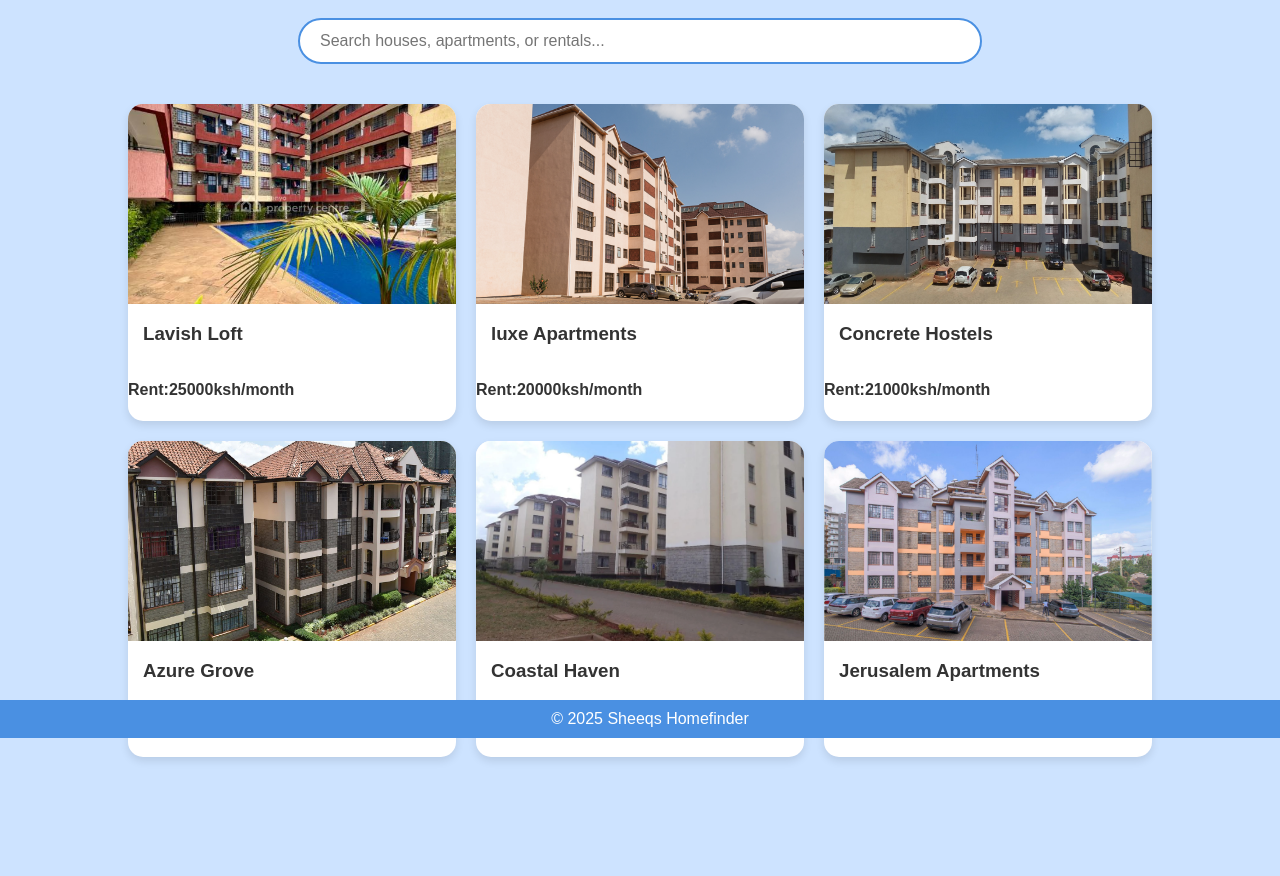
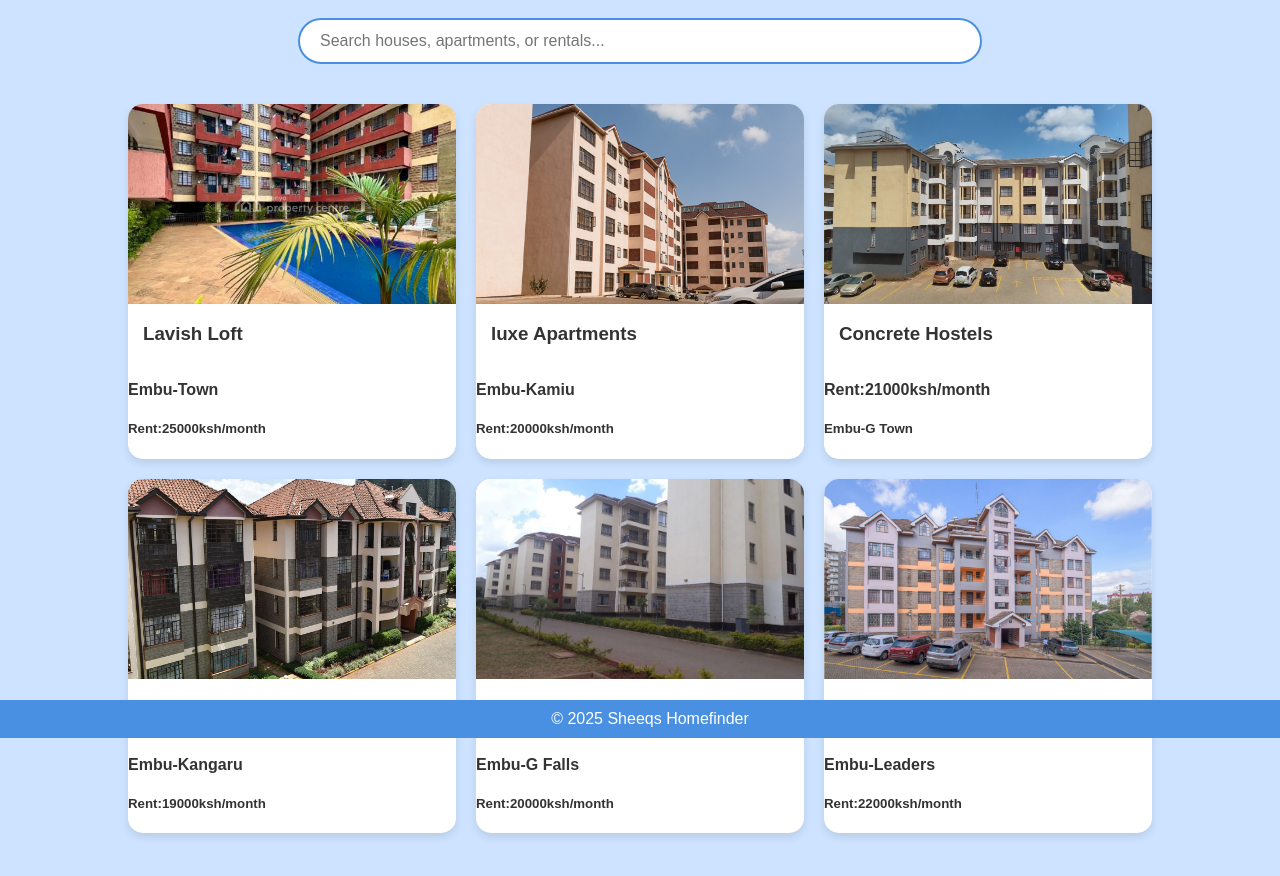
Before and after one commit to wanjikuc558-max/cynthia, a plain HTML site: page index.html in a window 1280 px wide. Shown: the part 62-938 px from the top of the page. Drawn offline with Linux system fonts and the light colour scheme.

Commit message:
Initial commit

```diff
--- a/index.html
+++ b/index.html
@@ -163,32 +163,38 @@
     <a href="card1.html" class="card">
       <img src="image/Apartment  1.jpg" alt="">
       <h3>Lavish Loft</h3>
-      <h4>Rent:25000ksh/month</h4>
+      <h4>Embu-Town</h4>
+      <h5>Rent:25000ksh/month</h5>
     </a>
     <a href="card2.html" class="card">
       <img src="image/apartment 2.jpg" alt="">
       <h3>luxe Apartments</h3>
-      <h4>Rent:20000ksh/month</h4>
+      <h4>Embu-Kamiu</h4>
+      <h5>Rent:20000ksh/month</h5>
     </a>
     <a href="card3.html" class="card">
       <img src="image/apartment 3.jpg" alt="">
       <h3>Concrete Hostels</h3>
       <h4>Rent:21000ksh/month</h4>
+      <h5>Embu-G Town</h5>
     </a>
     <a href="card4.html" class="card">
       <img src="image/apartment 4.jpg" alt="">
       <h3>Azure Grove</h3>
-      <h4>Rent:19000ksh/month</h4>
+      <h4>Embu-Kangaru</h4>
+      <h5>Rent:19000ksh/month</h5>
     </a>
     <a href="card5.html" class="card">
       <img src="image/apartment 5.webp" alt="">
       <h3>Coastal Haven</h3>
-      <h4>Rent:20000ksh/month</h4>
+      <h4>Embu-G Falls</h4>
+      <h5>Rent:20000ksh/month</h5>
     </a>
     <a href="card6.html" class="card">
       <img src="image/apartment   6.jpg" alt="">
       <h3>Jerusalem Apartments</h3>
-      <h4>Rent:22000ksh/month</h4>
+      <h4>Embu-Leaders</h4>
+      <h5>Rent:22000ksh/month</h5>
     </a>
   </div>
 
```
